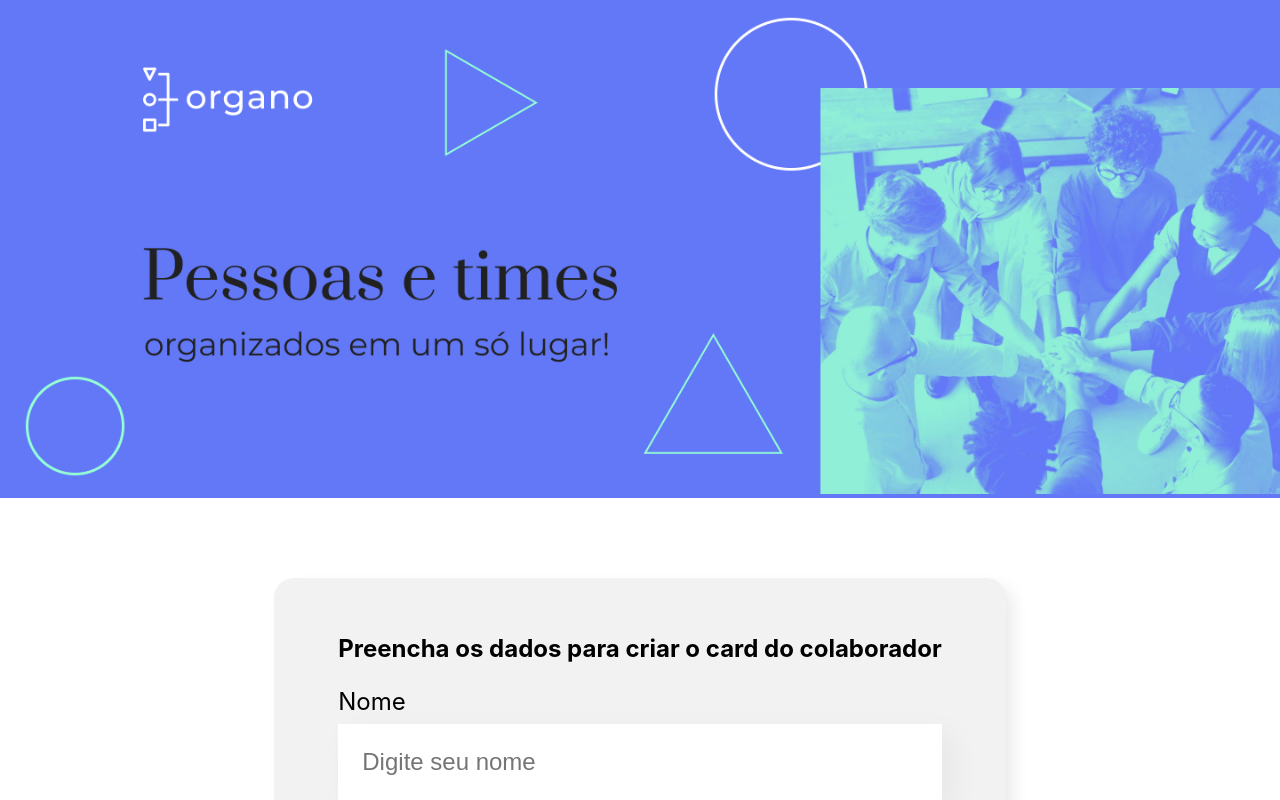
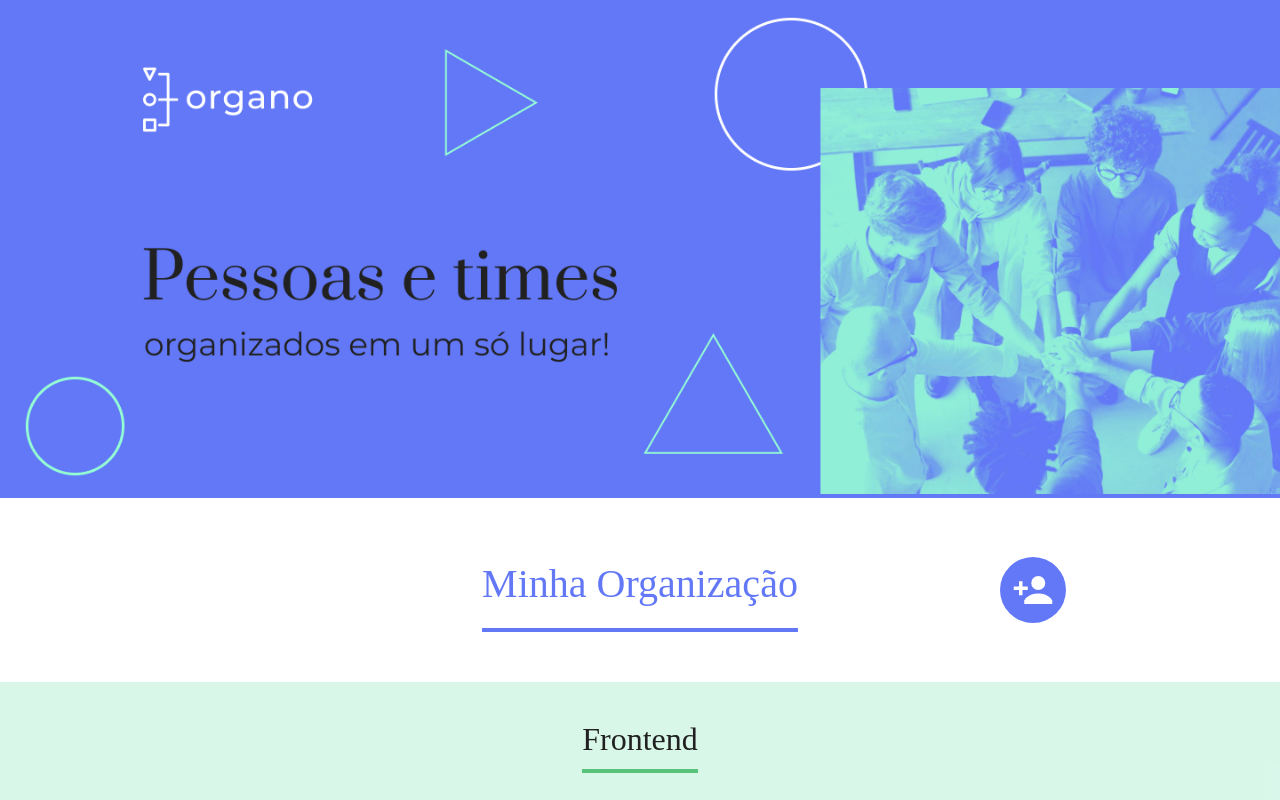
Before and after one commit to RonaldoZini/organo-ts, a React (Create React App) app: page / in a window 1280 px wide. Shown: the top 800 px of the page. Built offline with nearby package versions, Linux system fonts and the light colour scheme.

Commit message:
Created register employee component

```diff
--- a/src/components/Button/Button.css
+++ b/src/components/Button/Button.css
@@ -12,3 +12,12 @@ button {
 button:hover {
 	color: #95FFD4;
 }
+
+.rounded {
+	display: flex;
+	justify-content: center;
+	align-items: center;
+	border-radius: 100%;
+	height: 100%;
+	padding: 12px;
+}
--- a/src/components/Button/index.js
+++ b/src/components/Button/index.js
@@ -1,9 +1,10 @@
 import './Button.css';
 
 const Button = (props) => {
-	const { children } = props;
+	const { children, type } = props;
+
 	return (
-		<button>
+		<button className={type} onClick={(event) => props.onClick(event)}>
 			{children}
 		</button>
 	)
--- a/src/components/Dropdown/index.js
+++ b/src/components/Dropdown/index.js
@@ -1,7 +1,7 @@
 import './Dropdown.css';
 
 const Dropdown = (props) => {
-	const { label, required, itens } = props;
+	const { label, required, itens, value } = props;
 
 	const onChange = (event) => props.onChange(event.target.value);
 
@@ -10,7 +10,9 @@ const Dropdown = (props) => {
 			<label>{label}</label>
 			<select
 				onChange={onChange}
-				required={required}>
+				required={required}
+				value={value}>
+				<option></option>
 				{itens.map(item => <option key={item}>{item}</option>)}
 			</select>
 		</div>
--- a/src/pages/Home/Form/index.js
+++ b/src/pages/Home/RegisterEmployee/Form/index.js
@@ -1,7 +1,7 @@
 import { useState } from 'react';
-import Button from '../../../components/Button';
-import Dropdown from '../../../components/Dropdown';
-import Input from '../../../components/Input';
+import Button from '../../../../components/Button';
+import Dropdown from '../../../../components/Dropdown';
+import Input from '../../../../components/Input';
 import './Form.css';
 
 const Form = (props) => {
@@ -9,16 +9,11 @@ const Form = (props) => {
 	const [name, setName] = useState('');
 	const [role, setRole] = useState('');
 	const [image, setImage] = useState('');
-	const [teamName, setTeamName] = useState(teamsName[0]);
+	const [teamName, setTeamName] = useState('');
 
 	const onSave = (event) => {
 		event.preventDefault();
-		props.onAddEmployee({
-			name,
-			role,
-			image,
-			teamName,
-		});
+		props.onSave({ name, role, image, teamName });
 
 		clearFields();
 	};
@@ -27,7 +22,7 @@ const Form = (props) => {
 		setName('');
 		setRole('');
 		setImage('');
-		setTeamName(teamsName[0]);
+		setTeamName('');
 	}
 
 	return (
@@ -59,6 +54,7 @@ const Form = (props) => {
 					label="Time"
 					required={true}
 					itens={teamsName}
+					value={teamName}
 					onChange={value => setTeamName(value)}
 				/>
 				<Button>Criar card</Button>
--- /dev/null
+++ b/src/pages/Home/RegisterEmployee/RegisterEmployee.css
@@ -0,0 +1,30 @@
+.my-organization {
+	display: flex;
+	justify-content: center;
+	align-items: center;
+	padding: 50px;
+}
+
+.div-ghost, .content, .add {
+	display: flex;
+	justify-content: center;
+	width: 100%;
+}
+
+.my-organization h1 {
+	font-family: 'Prata';
+	font-style: normal;
+	font-weight: 400;
+	font-size: 40px;
+	line-height: 72px;
+	justify-content: center;
+	color: #6278F7;
+	border-bottom: 4px solid #6278F7;
+	padding-bottom: 8px;
+	margin: 0;
+}
+
+.my-organization .add img {
+	height: 42px;
+	color: #FFFFFF;
+}
--- /dev/null
+++ b/src/pages/Home/RegisterEmployee/index.js
@@ -0,0 +1,31 @@
+import { useState } from 'react';
+import Button from '../../../components/Button';
+import Form from './Form';
+import './RegisterEmployee.css';
+
+const RegisterEmployee = (props) => {
+	const { teamsName } = props;
+	const [showForm, setShowForm] = useState(false);
+
+	return (
+		<>
+			<div className='my-organization'>
+				<div className='div-ghost'></div>
+				<div className='content'>
+					<h1>Minha Organização</h1>
+				</div>
+				<div className='add'>
+					<Button type="rounded" onClick={() => setShowForm(!showForm)}>
+						<img src={ !showForm ? '/images/add.svg' : '/images/close.svg'} />
+					</Button>
+				</div>
+			</div>
+			{showForm && <Form
+				onSave={value => props.onRegisterEmployee(value)}
+				teamsName={teamsName}
+			/>}
+		</>
+	)
+}
+
+export default RegisterEmployee;
--- a/src/pages/Home/Team/index.js
+++ b/src/pages/Home/Team/index.js
@@ -13,7 +13,7 @@ const Team = (props) => {
 				style={{ borderColor: colorPrimary }}>
 				{name}
 			</h3>
-			<div class="employees">
+			<div className="employees">
 				{employees.map(employee => <Employee
 					key={employee.name}
 					employee={employee}
--- a/src/pages/Home/index.js
+++ b/src/pages/Home/index.js
@@ -1,8 +1,8 @@
 import { useState } from 'react';
 import Banner from '../../components/Banner';
 import Footer from '../../components/Footer';
-import Form from './Form';
 import './Home.css';
+import RegisterEmployee from './RegisterEmployee';
 import Team from './Team';
 
 const Home = () => {
@@ -11,17 +11,15 @@ const Home = () => {
 	const teamsName = teamsMock.map((team) => team.name);
 	const [employees, setEmployees] = useState(employeesMock);
 
-	const onAddEmployee = (employee) => {
+	const onRegisterEmployee = (employee) => {
 		setEmployees([...employees, employee]);
 	}
 
 	return (
 		<>
 			<Banner />
-			<Form
-				onAddEmployee={value => onAddEmployee(value)}
-				teamsName={teamsName}
-			/>
+
+			<RegisterEmployee teamsName={teamsName} onRegisterEmployee={value => onRegisterEmployee(value)} />
 			{teamsMock.map(team => <Team
 				key={team.name}
 				team={team}
```
Also changed, not shown: public/images/add.svg (added), public/images/close.svg (added), src/pages/Home/RegisterEmployee/Form/Form.css (renamed from src/pages/Home/Form/Form.css).
